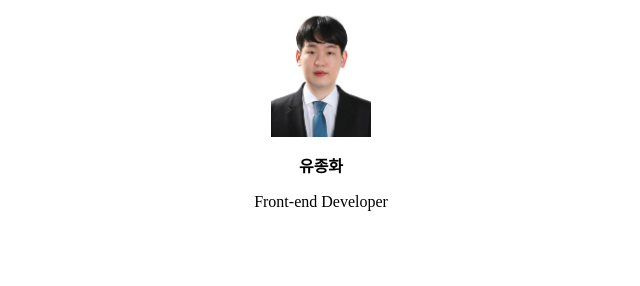
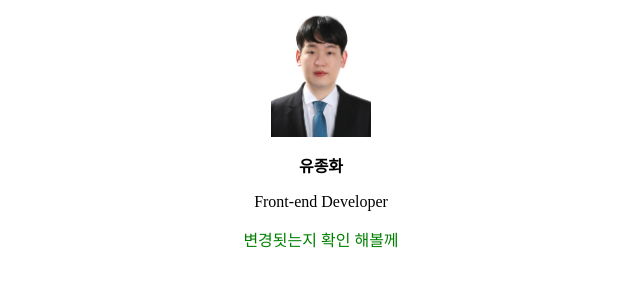
Before and after one commit to YOOJONGHWA/HTML-CSS, a plain HTML site: page index.html in a window 1280 px wide. Shown: the whole page, without its empty margins (319-959 px from the left). Drawn offline with Linux system fonts and the light colour scheme.

Commit message:
2차 수정본입니다.

```diff
--- a/index.html
+++ b/index.html
@@ -10,6 +10,7 @@
     <img src="%EC%9C%A0%EC%A2%85%ED%99%94.jpg" class="profile">
     <h3 class="title">유종화</h3>
     <p style="color: black" id="special" class="content">Front-end Developer</p>
+    <p>변경됫는지 확인 해볼께</p>
 
 </body>
 <html/>
```
